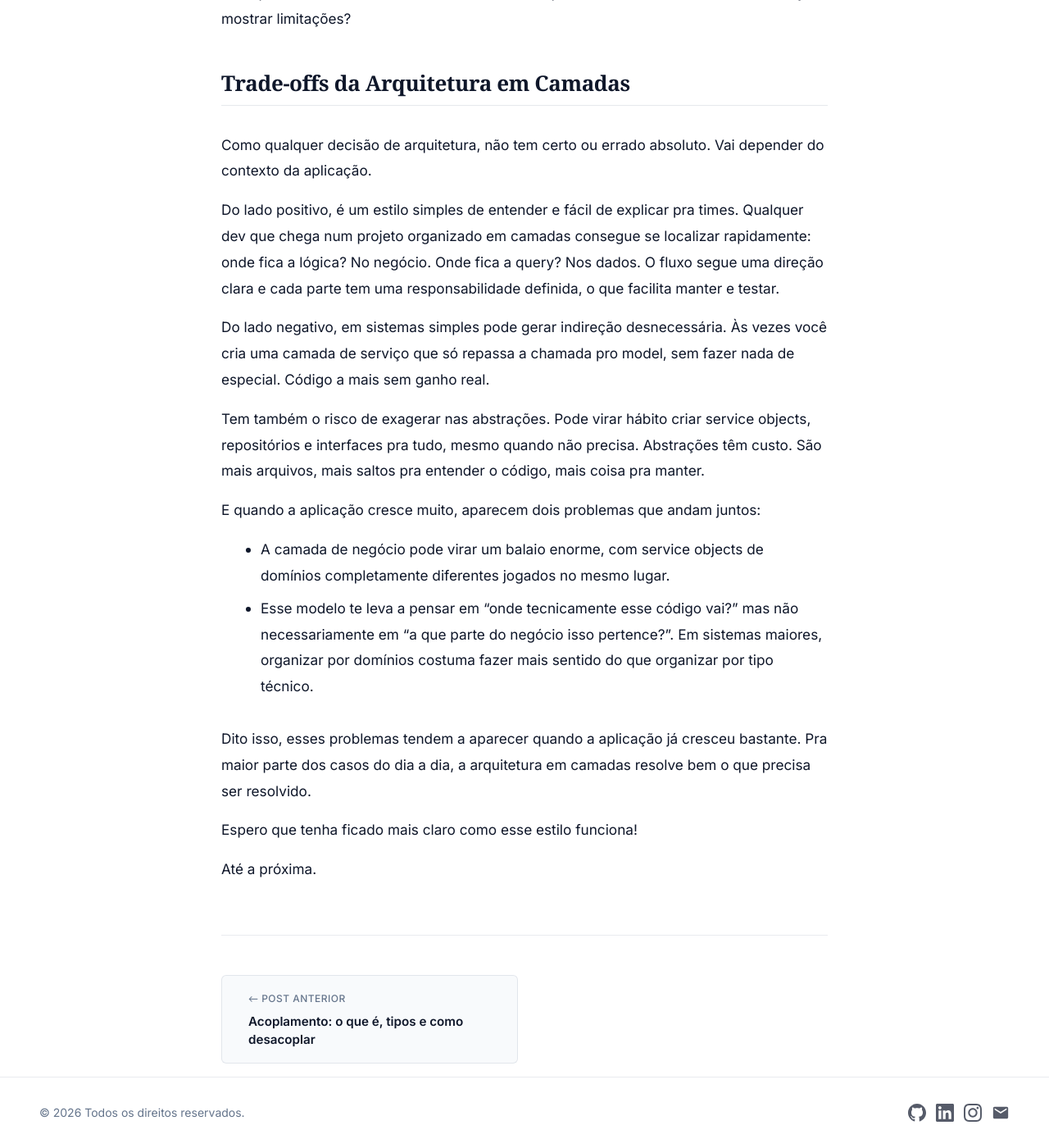
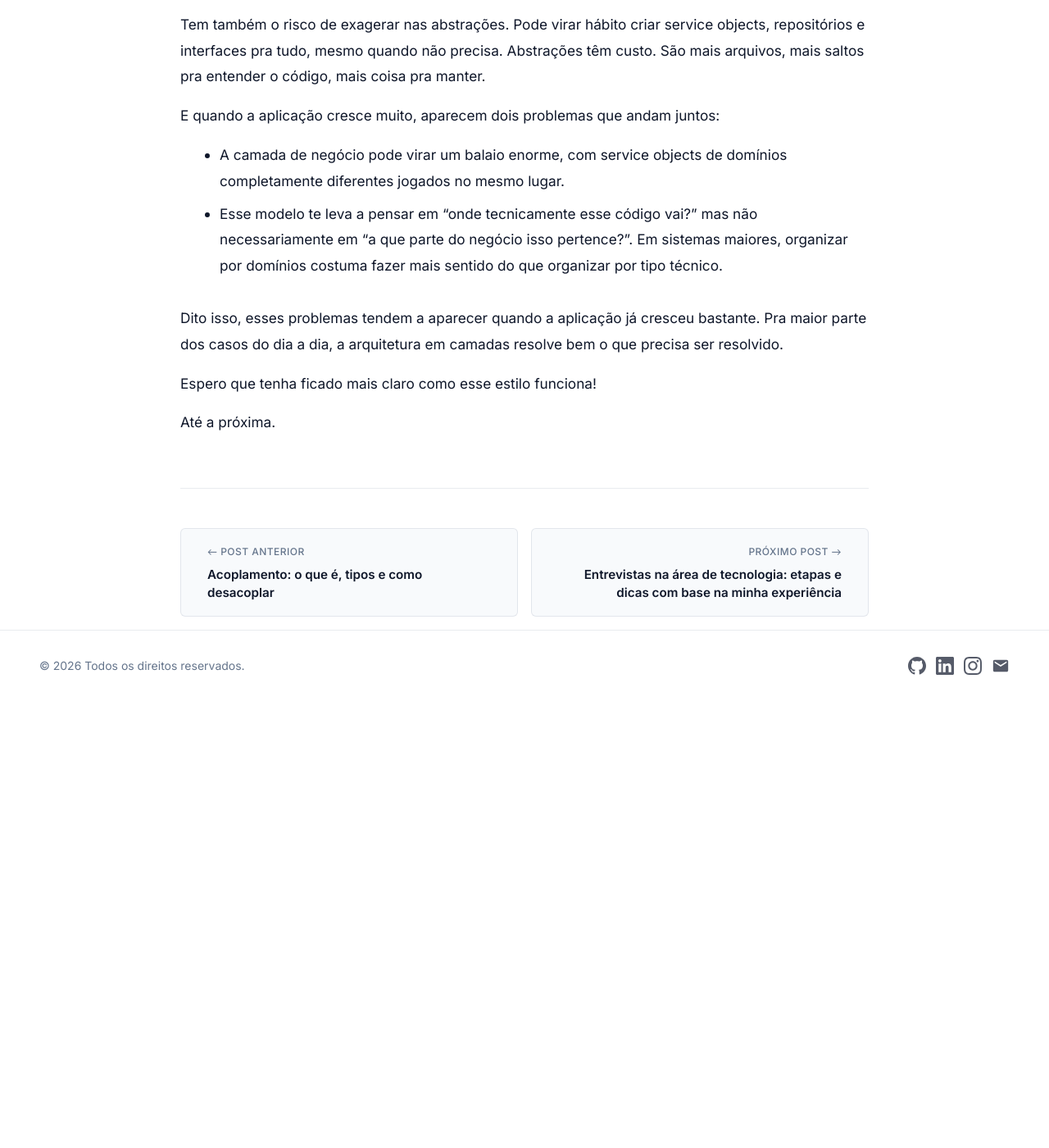
Before and after one commit to marquesaline/marquesaline, a Jekyll site: the page built from _posts/2026-06-14-arquitetura-camadas.md, in a window 1280 px wide and 1400 px high, scrolled down 6507 px. Shown: the whole window at 82% size. Built offline with Jekyll 4.4.1, drawn with Linux system fonts in a browser that asks for light colours; some web fonts are replaced; after the commit the page ends 7362 px from its top, so only the background shows below that; some of the changed lines change nothing that is shown.

Commit message:
Add interview post

```diff
--- /dev/null
+++ b/_posts/2026-06-30-entrevistas.md
@@ -0,0 +1,186 @@
+---
+layout: post
+title: "Entrevistas na área de tecnologia: etapas e dicas com base na minha experiência"
+description: "O que aprendi participando de processos seletivos para vagas de dev pleno com Ruby on Rails, React e JavaScript, em empresas brasileiras e estrangeiras."
+permalink: "/processo-seletivo-dev"
+date: 2026-06-30
+categories: ["Carreira"]
+---
+
+Uma das perguntas que mais escuto na minha experiência como professora atualmente tem sido: "como entrar na área de TI?"
+
+Pra essa pergunta não existe uma resposta exata, mas, por conta dela, resolvi falar um pouco sobre como têm sido as minhas experiências com entrevistas.
+
+**Antes de tudo**: o que vou trazer aqui é baseado na minha vivência pessoal, tá? O recorte é bem específico. Estou falando de vagas de desenvolvedor pleno (e sênior em alguns casos), com stack de Ruby on Rails, React e JavaScript, em empresas brasileiras e, principalmente, estrangeiras.
+
+Infelizmente, não tenho registros das entrevistas de júnior porque, na época, eu não documentava nada. Então, este post foca no que vivi depois disso.
+
+E, claro, cada empresa organiza o processo de um jeito. A ideia aqui não é dizer que a sua entrevista vai ser exatamente assim, mas mostrar alguns formatos que já encontrei e coisas que podem ajudar na preparação.
+
+Dito isso, vamos lá.
+
+## Como costumam ser os processos?
+
+Os processos variam bastante. Tem empresa que começa com recruiter, tem empresa que já coloca você numa conversa direto com o CTO. Tem processo com cinco etapas bem definidas e tem processo que apresenta um roteiro completo e depois muda tudo no meio do caminho.
+
+Uma coisa que ficou bem clara pra mim é que o nome da etapa nem sempre descreve o que vai acontecer. Uma "conversa inicial" pode ser só informativa, mas também pode ser a primeira avaliação mais aprofundada do processo.
+
+Por isso, antes de cada entrevista, vale tentar entender duas coisas: qual é a etapa e com quem você vai conversar.
+
+## 1. Entrevista com recruiter
+
+Geralmente, a primeira etapa de um processo seletivo é com uma pessoa de recrutamento.
+
+**Mas vai uma dica**: antes de entrar na call, vale pesquisar no LinkedIn o nome que aparece no convite da reunião. Em alguns casos, essa primeira conversa pode ser diretamente com alguém de engenharia, e saber disso com antecedência muda bastante o tipo de preparação que pode fazer sentido.
+
+No geral, o que costuma aparecer numa conversa com recruiter é:
+
+- sua trajetória
+- as tecnologias com que você trabalha
+- algum projeto ou desafio relevante
+- sua motivação pra buscar uma vaga nova
+- expectativa salarial
+
+Esse último apareceu em quase todos os processos que fiz, então é bom entrar já sabendo como pretende responder. Uma coisa que aprendi é que não tem problema perguntar se a empresa tem um _range_ salarial, em muitos casos eles respondem. Mas quando não definem, você vai ter que dizer um valor mesmo.
+
+Se for uma pessoa de recrutamento, provavelmente você não vai precisar aprofundar tanto a parte técnica. O mais importante tende a ser explicar sua experiência com clareza e conectar o que você já fez com o que a vaga está buscando.
+
+Uma coisa que me ajudou muito foi ensaiar antes, principalmente nas entrevistas em inglês. Isso deu muito mais fluidez na fala e me ajudou a manter o foco no que realmente precisava demonstrar.
+
+## 2. Entrevista com alguém de engenharia ou liderança
+
+Em vários processos, é normal e esperado ter uma conversa com uma pessoa de engenharia, um CTO ou alguma outra liderança. Isso pode acontecer logo na primeira etapa ou em outro momento do processo. Vai depender muito da empresa.
+
+E geralmente essa conversa costuma ser bem mais técnica do que o nome da etapa faz parecer.
+
+Já tive uma conversa que não envolvia código nem exercício, mas em que precisei explicar um projeto em profundidade: qual era o problema, quais decisões foram tomadas, quais trade-offs existiam e o que eu faria diferente hoje.
+
+Também já me perguntaram coisas como:
+
+- como eu tomo decisões técnicas
+- como começo a trabalhar com uma API que nunca usei
+- como lido quando encontro um bug em produção
+- o que mudaria no sistema em que trabalho hoje
+- como defenderia uma mudança técnica pra meu manager
+- como ajo quando um prazo fica mais apertado
+- o que gosto e o que não gosto na stack que uso
+
+Entre muitas outras.
+
+Então, vale chegar preparado pra falar não só sobre o que você fez, mas por que fez daquela forma.
+
+Uma coisa que aprendi é que ajuda muito ter dois ou três projetos que você conhece de verdade. Não precisa decorar um discurso, mas é bom conseguir explicar o contexto, a sua participação, as decisões, o resultado e o que aprendeu.
+
+## 3. Culture fit/entrevista comportamental
+
+Alguns processos têm uma etapa voltada pra cultura e comportamento, mais voltada pra entender como você trabalha e ver se "casa" com a forma da empresa de trabalhar.
+
+Se a empresa tiver uma página sobre valores, vale dar uma lida antes da entrevista. Provavelmente vão ser comportamentos alinhados com esses valores que a empresa vai procurar na sua fala.
+
+Então se a empresa valoriza, por exemplo, independência e comunicação assíncrona, não pega bem você demonstrar que prefere alinhamentos diários ou que precisa de muita validação do time pra tomar decisões.
+
+E lembre-se: nessa etapa **o foco é comportamental**.
+
+Uma vez, tive uma entrevista assim conduzida por dois engenheiros e, por serem engenheiros, achei que precisava caprichar nos detalhes técnicos.
+
+Lembro que teve uma pergunta sobre como eu lido com desacordo no time e eu fui parar na arquitetura do sistema. Não era isso que eles queriam entender.
+
+O que importava ali era minha postura, como a situação foi resolvida e o que eu aprendi. A parte técnica era só contexto.
+
+Os temas costumam girar em torno de:
+
+- comunicação e colaboração
+- como você lida com desacordos e feedback
+- autonomia e tomada de decisão
+- erros e aprendizado
+- trabalho remoto e comunicação assíncrona
+
+Quando a gente fica nervoso, a tendência é alongar as respostas e perder o fio. Uma estrutura que pode ajudar é pensar em **situação, ação, resultado e aprendizado**.
+
+Não precisa ser rígido, mas ter essa sequência na cabeça evita respostas que começam num lugar e terminam em outro.
+
+E essa etapa também pode te contar muita coisa sobre a empresa.
+
+Durante essas conversas, já consegui entender melhor a frequência de reuniões, o nível de autonomia do time e como as decisões costumam ser tomadas. Enquanto você está sendo avaliada, observa também.
+
+## 4. Entrevista técnica
+
+Essa foi, de longe, a etapa com mais variação nos processos que fiz. Pode ser live coding, perguntas conceituais, uma regra de negócio, um exercício pra casa, um diagrama de arquitetura ou uma combinação de várias coisas. Vou falar principalmente dos formatos que já vivi.
+
+### Live coding
+
+Live coding é aquele tipo de entrevista em que você precisa programar ao vivo, compartilhando a tela ou usando algum editor online. Já apareceu pra mim como:
+
+- exercício de lógica
+- regra de negócio em JavaScript e Ruby
+- implementação em React
+- CRUD em Rails
+
+Nem sempre dá pra saber o formato com antecedência, então vale se preparar tanto pro seu próprio ambiente quanto pra usar um editor online mais limitado.
+
+O que costuma ser avaliado não é só se você chega à solução certa, mas **como você interpreta o problema, reage quando algo dá errado e se comunica durante a resolução**.
+
+Numa das entrevistas que já fiz, o exercício era percorrer uma _string_, registrar a posição de cada letra num _hash_ e depois ordenar os resultados.
+
+Cheguei a uma solução funcional, mas com uma abordagem menos elegante. Mesmo assim, consegui avançar.
+
+O que ficou disso é que começar com algo simples costuma ser melhor do que travar esperando a solução perfeita aparecer.
+
+Em outra, o exercício envolvia calcular por quantas semanas uma quantidade de medicamento duraria. O cenário simples foi tranquilo, mas quando a quantidade não fechava em semanas inteiras, a coisa complicou. O problema não era a linguagem, era traduzir uma regra matemática em código sob pressão.
+
+Esses dois exemplos me lembraram de algo importante: **vale sempre praticar lógica**. Conseguir resolver um problema do zero, sem IA, sem Stack Overflow, é exatamente o que um live coding vai exigir.
+
+A IA é ótima no dia a dia, mas no live coding você não vai ter ela do seu lado. Se você estiver acostumado a depender dela pra pensar, pode ser difícil quando ela não estiver disponível. Vale treinar sem de vez em quando, só pra manter esse músculo ativo.
+
+Uma dica que faz diferença: **fala em voz alta enquanto resolve**.
+
+Explica o que você entendeu do problema, qual caminho pretende seguir, o que está testando. Ficar em silêncio dificulta a avaliação porque a outra pessoa só vê o código e não consegue acompanhar o raciocínio.
+
+Parece estranho no começo, mas é algo que vale praticar.
+
+Ah, e algumas empresas permitem consultar a documentação durante o exercício. Se for o caso, ótimo, porque no dia a dia ninguém lembra tudo de cabeça.
+
+### Perguntas conceituais e cenários de arquitetura
+
+Além do live coding, podem aparecer perguntas sobre conceitos e situações técnicas:
+
+- Open-Closed Principle
+- separação de responsabilidades
+- background jobs
+- feature flags
+- testes
+- banco de dados
+- cache
+- migrações
+
+Essas perguntas nem sempre são do tipo "explique o conceito X". Às vezes a pessoa apresenta uma situação e quer entender como você pensa pra construir uma solução.
+
+Numa entrevista, perguntaram como eu faria uma migração em uma tabela que recebia dados constantemente e não poderia ficar bloqueada. A questão não era só saber adicionar uma coluna, era pensar nos dados antigos, nos novos registros durante a migração, na compatibilidade temporária e no risco de indisponibilidade.
+
+Organizar a resposta em etapas, antes, durante e depois da mudança, ajuda bastante nesses casos. E não tem problema levar alguns segundos pra organizar as ideias antes de começar a falar.
+
+### Avaliação de arquitetura
+
+Algumas empresas pedem uma avaliação mais voltada pra arquitetura, normalmente no formato de system design durante a entrevista ou de um artefato enviado antes, como um diagrama de um projeto real, pra discutir ao vivo depois.
+
+Diferente do live coding, o foco não está em escrever a implementação. **A ideia é entender como você organiza um problema maior e quais pontos considera antes de propor uma solução**
+
+Quando a empresa pede um artefato antes, vale perguntar: ele é eliminatório ou só o ponto de partida pra uma conversa? Que nível de escala esperam ver? Querem o projeto que você mais domina ou o maior sistema em que já trabalhou?
+
+Coisas assim vão te ajudar a entender como construir o artefato.
+
+## O que a entrevista revela sobre a empresa
+
+Algo que fui percebendo com o tempo é que a entrevista não é só uma prova pra você passar. Ela também conta muita coisa sobre a empresa.
+
+A forma como o processo é conduzido, se os critérios são claros ou implícitos, se as etapas são respeitadas ou mudam sem aviso, se as pessoas chegam preparadas, tudo isso diz bastante sobre como a empresa se organiza e toma decisões no dia a dia.
+
+Então, enquanto você está sendo avaliado, é importante observar também. Você não precisa sair de cada conversa pensando só se a empresa gostou de você.
+
+Também vale pensar se aquilo que ouviu faz sentido pro tipo de lugar em que gostaria de trabalhar. Até porque vai ser nessa empresa que você vai passar boa parte do seu dia.
+
+Tudo que trouxe aqui são experiências que ainda uso pra tentar melhorar a cada processo. Não existe uma fórmula, mas existe prática, autoavaliação e, com o tempo, mais clareza sobre o que funcionou e o que não funcionou pra você.
+
+E isso vale pros dois lados: tanto pra melhorar nas entrevistas quanto pra entender se o lugar que está avaliando você é realmente o lugar onde você quer estar.
+
+Até a próxima!
--- a/_sass/_blog.scss
+++ b/_sass/_blog.scss
@@ -132,7 +132,7 @@
     font-size: 1.375rem;
     font-weight: 600;
     transition: color 0.2s ease;
-    line-height: 1.35;
+    line-height: 1;
     letter-spacing: -0.01em;
 
     &:hover {
--- a/_sass/_post.scss
+++ b/_sass/_post.scss
@@ -1,5 +1,5 @@
 .post {
-  max-width: 740px;
+  max-width: 840px;
   margin: 0.5rem auto 1rem;
   background-color: $bg-white;
 
@@ -19,7 +19,7 @@
 .post-title {
   font-family: $font-title;
   font-size: 2.25rem;
-  line-height: 1.25;
+  line-height: 1.1;
   margin-bottom: 1rem;
   color: $text-dark;
   letter-spacing: -0.02em;
```
